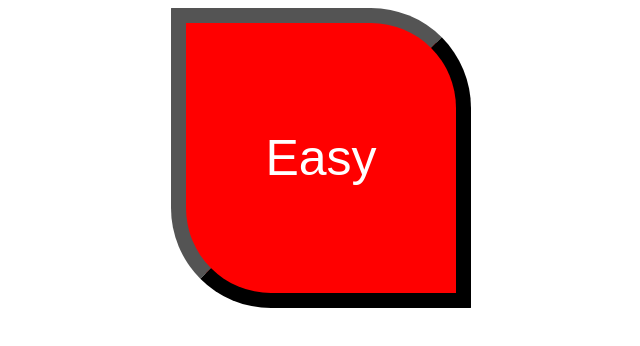
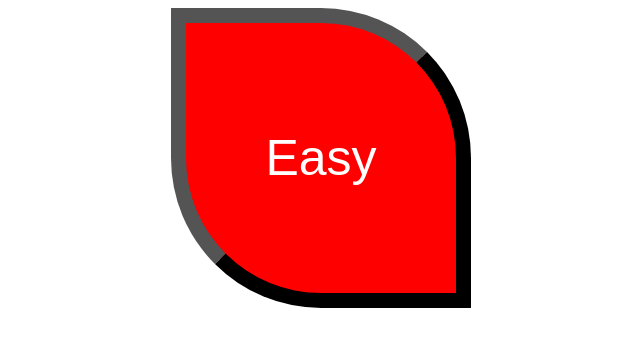
Before and after one commit to strik0za/strik0za.github.io, a plain HTML site: page that_was_easy/index.html in a window 1280 px wide. Shown: the whole page, without its empty margins (319-959 px from the left). Drawn offline with nearby package versions, Linux system fonts and the light colour scheme.

Commit message:
changed shape

```diff
--- a/that_was_easy/index.html
+++ b/that_was_easy/index.html
@@ -5,7 +5,7 @@
         <link href="styles.css" rel="Stylesheet">
     </head>
     <body>
-        <div>
+        <div class="Aligner">
             <button id="easy">Easy</button>
         </div>
 
--- a/that_was_easy/styles.css
+++ b/that_was_easy/styles.css
@@ -2,8 +2,8 @@
     width: 300px;
     height: 300px;
     border-top-left-radius: 1px;
-    border-top-right-radius: 100px;
-    border-bottom-left-radius: 100px;
+    border-top-right-radius: 150px;
+    border-bottom-left-radius: 150px;
     border-bottom-right-radius: 1px;
     background-color: red;
     font-size: 50px;
@@ -11,8 +11,20 @@
     border-width: 15px;
     border-color: black;
 }
-
+/*.parent {
+    position: relative;
+}
+.child {
+    position: absolute;
+    top: 50%;
+    left: 50%;
+    transform: translate(-50%, -50%);*/
 button{
     margin: auto;
     display:block;
+
+/*.Aligner {
+    display: flex;
+    align-items: center;
+    justify-content: center;
 }
```
